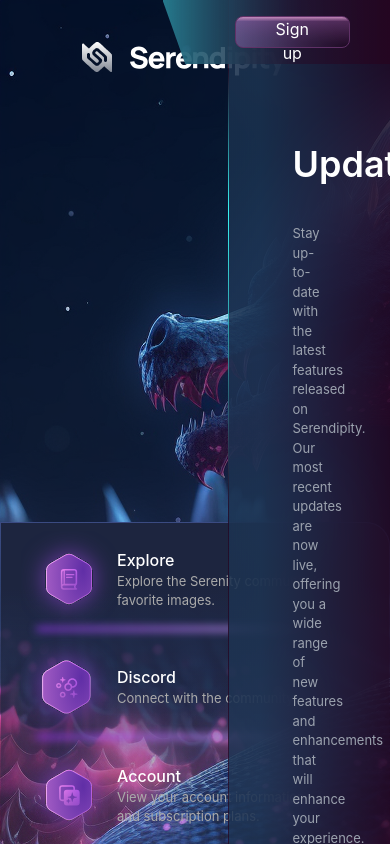
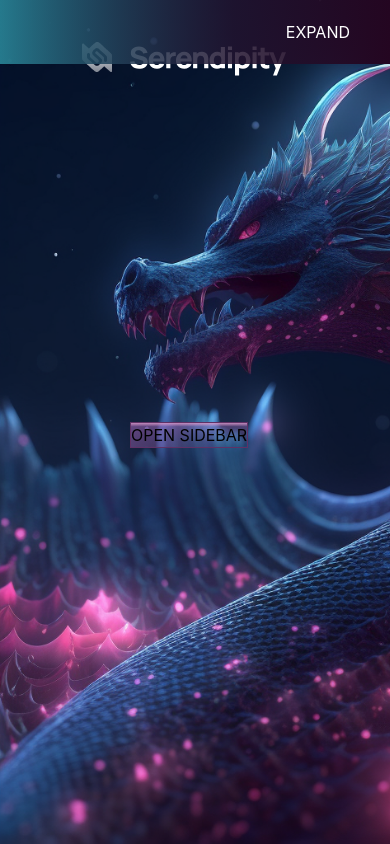
Before and after one commit to Zivic/Frontend-challenge, a React (Vite) app: page / in a window 390 px wide. Built offline with nearby package versions, Linux system fonts and the light colour scheme.

Commit message:
style: responsive sidebar

```diff
--- a/src/App.jsx
+++ b/src/App.jsx
@@ -1,24 +1,37 @@
-
+import React, { useState } from "react";
 import Navbar from "./components/layout/Navbar";
 import Sidebar from "./components/layout/Sidebar";
 import FloatMenu from "./components/layout/FloatMenu";
+import useViewport from "./hooks/useViewport";
 
 function App() {
+  const { width, isSmallScreen } = useViewport();
+  const [isSidebarOpen, setIsSidebarOpen] = useState(isSmallScreen ? false : true);
   return (
     <>
-      <div className=" flex h-screen w-full bg-sidebar-gradient-end ">
-        <div className=" box-border w-full md:w-9/12 lg:w-10/12 h-full object-cover object-center dragon custom-bg-size bg-no-repeat"
->
-
+      <div className=" flex h-full w-full bg-sidebar-gradient-end ">
+        <div className=" box-border w-full md:w-9/12 lg:w-10/12 h-full object-cover object-center dragon custom-bg-size bg-no-repeat">
+          {isSmallScreen && !isSidebarOpen && (
+            <button
+              className="relative top-1/2 left-1/3 z-30 custom-button"
+              onClick={() => setIsSidebarOpen(!isSidebarOpen)}
+            >
+              OPEN SIDEBAR
+            </button>
+          )}
+          {isSmallScreen && isSidebarOpen && (
+            <button
+              className="fixed top-1/2 left-0 z-30 custom-button"
+              onClick={() => setIsSidebarOpen(!isSidebarOpen)}
+            >
+              Close SIDEBAR
+            </button>
+          )}
         </div>
-        {/* <img
-          className=" box-border w-8/12 h-full object-cover object-center"
-          src="../src/assets/background_dragon.png"
-          alt="background_dragon.png"
-        /> */}
         <Navbar />
-        <Sidebar />
-        <FloatMenu />
+        {isSidebarOpen &&
+        <Sidebar />}
+        {/* <FloatMenu /> */}
       </div>
     </>
   );
--- a/src/components/layout/Navbar.tsx
+++ b/src/components/layout/Navbar.tsx
@@ -3,20 +3,30 @@ import { useState } from "react";
 import useViewport from "../../hooks/useViewport";
 const Navbar = () => {
   const [isNavbarOpen, setIsNavbarOpen] = useState(false);
-  const {width, isSmallScreen} = useViewport();
+  const { width, isSmallScreen } = useViewport();
   console.log("Small screen: ", isSmallScreen);
   return (
     <>
       <nav
-        className="flex left-point absolute right-0 z-20 w-7/12 h-16  bg-gradient-to-r from-sidebar-gradient-start to-sidebar-gradient-end
+        className="flex left-point absolute right-0 z-20 md:w-7/12 h-16  bg-gradient-to-r from-sidebar-gradient-start to-sidebar-gradient-end
          justify-end px-10 gap-16 text-white custom-border-navbar
+         w-full
         "
       >
-        <button>Home</button>
-        <button>Browse</button>
-        <button>Updates</button>
-        <button>Pricing</button>
-        <button className="custom-button rounded-lg px-10 my-4">Sign up</button>
+        {isSmallScreen ?
+          <>
+            <button>EXPAND</button>
+          </>
+          : <>
+            <button>Home</button>
+            <button>Browse</button>
+            <button>Updates</button>
+            <button>Pricing</button>
+            <button className="custom-button rounded-lg px-10 my-4">
+              Sign up
+            </button>
+          </>
+        }
       </nav>
       <div className="absolute left-0 flex flex-row p-10 pl-20 gap-4">
         <img src="/src/assets/Logo.png" alt="Logo.png"></img>
--- a/src/components/layout/Notification.tsx
+++ b/src/components/layout/Notification.tsx
@@ -5,7 +5,7 @@ const Notification = (props) => {
     <>
     <div>
       <div
-        className=" p-6 mt-6 w-10/12 rounded-2xl
+        className=" p-6 mt-6 w-[120%] md:w-10/12 rounded-2xl
       custom-border-notification
     "
       >
--- a/src/components/layout/Sidebar.tsx
+++ b/src/components/layout/Sidebar.tsx
@@ -5,7 +5,8 @@ const Sidebar = () => {
   return (
     <>
       <div
-        className="fixed right-0 top-0 bottom-0 overflow-y-scroll box-border m-0  w-5/12 h-full  z-10 p-16
+        className="absolute md:fixed md:right-0 md:top-0 md:bottom-0 md:overflow-y-scroll box-border m-0  md:w-5/12 md:h-full
+         h-auto z-10 p-16 overflow-y-auto
     bg-gradient-to-r from-sidebar-gradient-start/75 from-20% to-sidebar-gradient-end/75 backdrop-blur-2xl
     custom-border-sidebar
     "
--- a/src/hooks/useViewport.tsx
+++ b/src/hooks/useViewport.tsx
@@ -1,7 +1,7 @@
 import React from "react";
 const useViewport = () => {
   const [width, setWidth] = React.useState(window.innerWidth);
-  const [isSmallScreen, setIsSmallScreen] = React.useState(false);
+  const [isSmallScreen, setIsSmallScreen] = React.useState(window.innerWidth < 768);
   React.useEffect(() => {
     const handleWindowResize = () => {
       setWidth(window.innerWidth);
--- a/src/index.css
+++ b/src/index.css
@@ -43,21 +43,7 @@ h3 {
   color: white;
   font-weight: 500;
 }
-.left-point {
-  clip-path: polygon(25% 0%, 100% 0%, 100% 100%, 10% 100%, 0 0);
-}
 
-/* .left-point::before {
-  content: "";
-  display: block;
-  position: relative;
-  top: 5px;
-  left: 5px;
-  height: inherit;
-  width: inherit;
-  background-color: #37f4f4;
-  clip-path: inherit;
-} */
 .custom-blur {
   backdrop-filter: blur(20px);
 }
@@ -145,11 +131,15 @@ h3 {
   background: linear-gradient(to right, #1b3351a2, #240621) padding-box,
     linear-gradient(to right, #37f4f4 0%, rgba(0, 0, 0, 0) 60%) border-box;
 }
+.custom-bg-size {
+  background-size: auto 100%;
+  min-height: 100%;
+}
 
-@media (min-width: 600px) {
-  .custom-bg-size {
-    background-size: auto 100%;
-    min-height: 100%;
+/* tailwind md */
+@media (min-width: 768px) {
+  .left-point {
+    clip-path: polygon(25% 0%, 100% 0%, 100% 100%, 10% 100%, 0 0);
   }
 }
 
```
Also changed, not shown: 1 other file (tests, documents, lock files or other folders).
